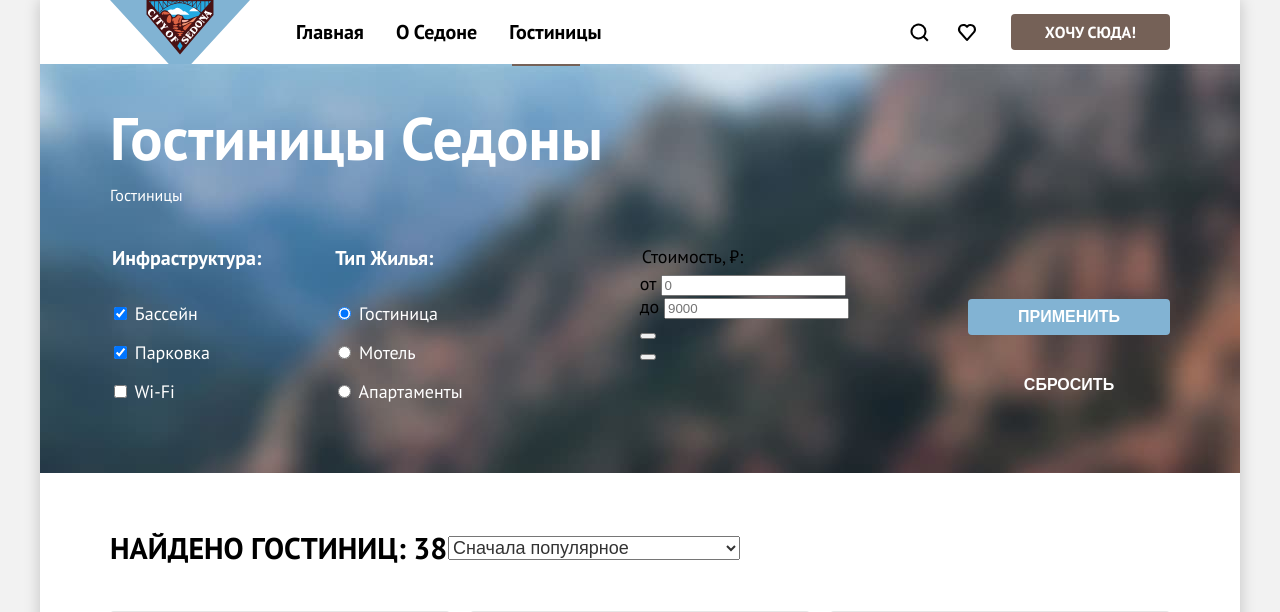
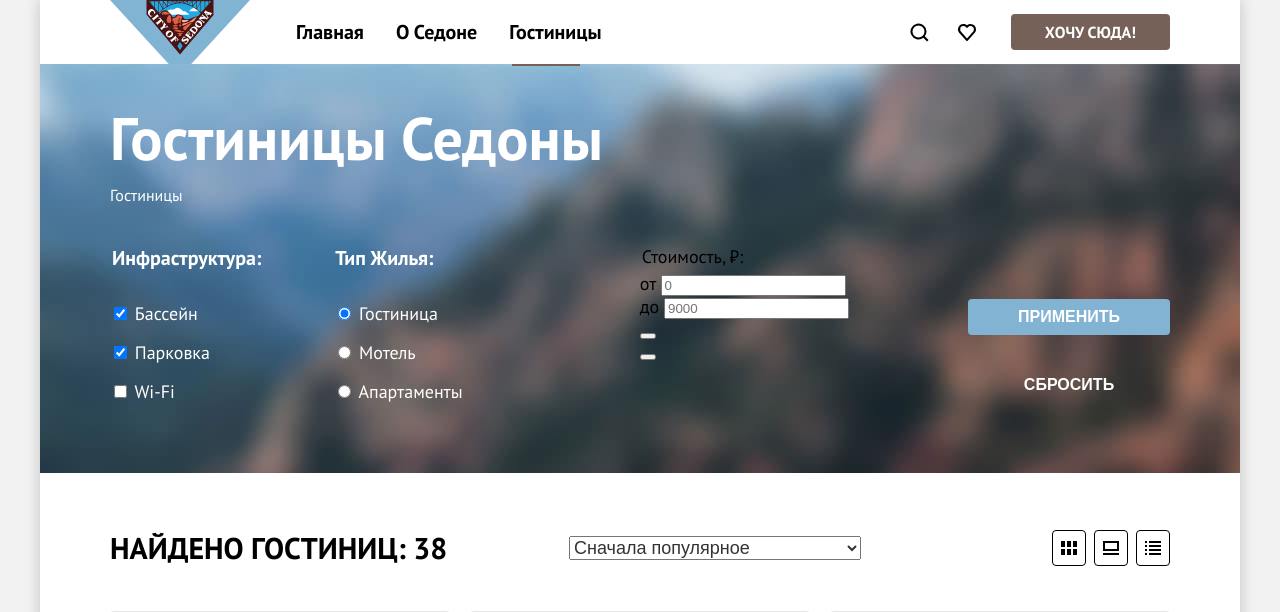
Before and after one commit to htmlacademy-htmlcss/2485227-sedona-39, a plain HTML site: page catalog.html in a window 1280 px wide. Shown: the top 612 px of the page. Drawn offline with Linux system fonts and the light colour scheme.

Commit message:
Добавляет часть иконок в каталог

```diff
--- a/catalog.html
+++ b/catalog.html
@@ -147,18 +147,21 @@
       </select>
       <ul class="catalog-view-list list-reset">
         <li class="catalog-view-item">
-          <a href="#" class="catalog-view">
+          <a href="#" class="catalog-view-button">
+            <svg class="grid-layout-icon" aria-hidden="true" focusable="false" xmlns="http://www.w3.org/2000/svg" width="16" height="14" fill="none" viewBox="0 0 16 14"><path fill="#000" d="M4 0H0v6h4V0ZM16 0h-4v6h4V0ZM10 0H6v6h4V0ZM4 8H0v6h4V8ZM16 8h-4v6h4V8ZM10 8H6v6h4V8Z"/></svg>
             <span class="visually-hidden">Показать плитками</span>
           </a>
         </li>
-        <li class="view-item">
-          <a href="#" class="catalog-view">
+        <li class="catalog-view-item">
+          <a href="#" class="catalog-view-button">
+            <svg class="card-layout-icon" aria-hidden="true" focusable="false" xmlns="http://www.w3.org/2000/svg" width="16" height="14" fill="none" viewBox="0 0 16 14"><path fill="#000" d="M16 12H0v2h16v-2ZM14 2v6H2V2h12Zm2-2H0v10h16V0Z"/></svg>
             <span class="visually-hidden">Показать по одной</span>
           </a>
         </li>
-        <li class="view-item">
-          <a href="#" class="catalog-view">
-            <span class="visually-hidden">Показать списками</span>
+        <li class="catalog-view-item">
+          <a href="#" class="catalog-view-button">
+            <svg class="list-layout-icon" aria-hidden="true" focusable="false" xmlns="http://www.w3.org/2000/svg" width="16" height="14" fill="none" viewBox="0 0 16 14"><path fill="#000" d="M2 0H0v2h2V0ZM16 0H4v2h12V0ZM2 4H0v2h2V4ZM16 4H4v2h12V4ZM2 8H0v2h2V8ZM16 8H4v2h12V8ZM2 12H0v2h2v-2ZM16 12H4v2h12v-2Z"/></svg>
+            <span class="visually-hidden">Показать список</span>
           </a>
         </li>
       </ul>
--- a/styles/style.css
+++ b/styles/style.css
@@ -58,6 +58,7 @@ body {
 .page-header{
   z-index: 1;
 }
+
 .page-navigation, .inner-navigation {
   display: flex;
   margin: 0 auto;
@@ -701,7 +702,7 @@ transform: translateX(-50%);
   width: 1060px;
   display: flex;
   align-items: center;
-  justify-content: flex-start;
+  justify-content: space-between;
   min-height: 49px;
   padding: 50px 70px 40px;
 
@@ -711,7 +712,45 @@ transform: translateX(-50%);
 
 .catalog-view-list {
   margin-left: 70px;
-  width: 160px;
+  max-width: 160px;
+  display: flex;
+  gap: 8px;
+
+}
+
+.catalog-view-button {
+  padding: 17px 16px;
+  border: solid 1px black;
+  border-radius: 4px;
+  position: relative;
+  display: flex;
+}
+
+.grid-layout-icon {
+  position:absolute;
+  margin: auto;
+  top: 0;
+  bottom: 0;
+  right: 0;
+  left: 0;
+}
+
+.card-layout-icon {
+  position:absolute;
+  margin: auto;
+  top: 0;
+  bottom: 0;
+  right: 0;
+  left: 0;
+}
+
+.list-layout-icon {
+  position:absolute;
+  margin: auto;
+  top: 0;
+  bottom: 0;
+  right: 0;
+  left: 0;
 }
 
 .select-control {
```
